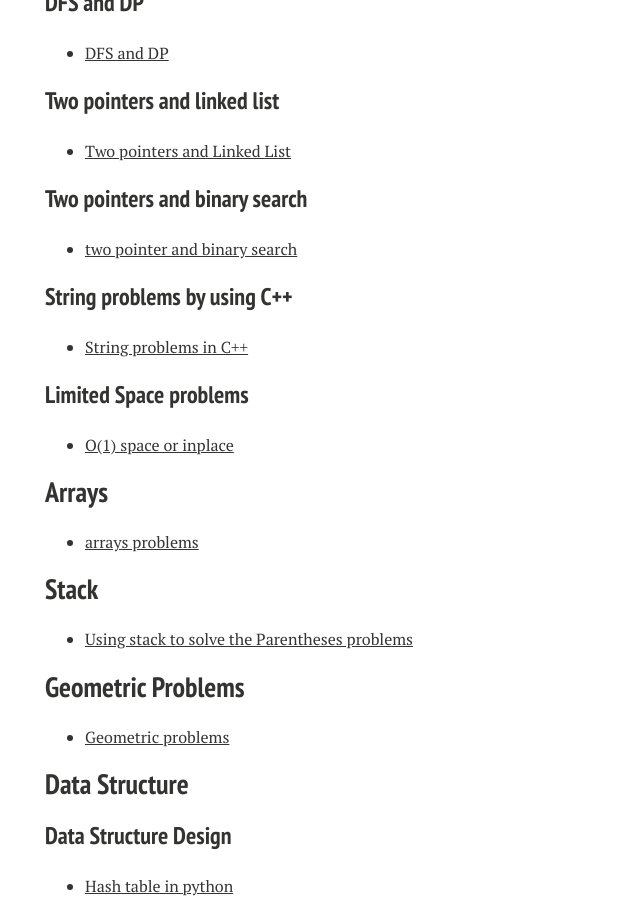
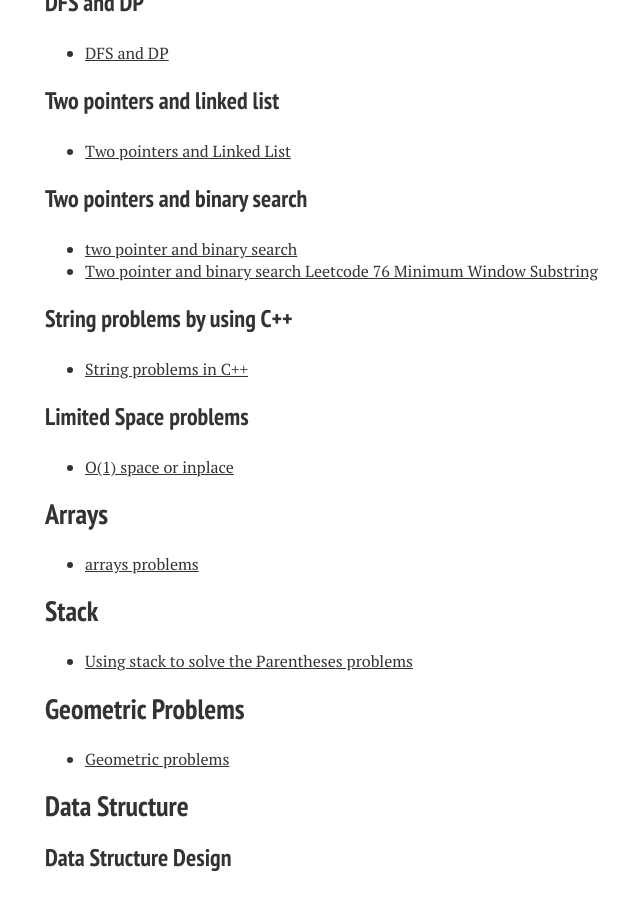
Before and after one commit to xiaokeshen/xiaokeshen.github.io, a Jekyll site: the page built from blog/index.md, in a window 1280 px wide and 900 px high, scrolled down 5999 px. Shown: the whole window, without its empty margins (275-915 px from the left). Built offline with Jekyll 4.4.1, drawn with Linux system fonts in a browser that asks for light colours; nearby versions of some CDN libraries.

Commit message:
add one blog related to two pointers and binary search

```diff
--- a/blog/index.md
+++ b/blog/index.md
@@ -209,7 +209,7 @@ My 'Serious' coding got started since I became a student as a Computer Science M
 
 ### Two pointers and binary search
 - [two pointer and binary search](https://medium.com/@jim.morris.shen/binary-search-and-two-pointer-4c9e2043f55c?sk=6481ddfcdc873617310fd223844abebb)
-
+- [Two pointer and binary search Leetcode 76 Minimum Window Substring](https://medium.com/@jim.morris.shen/binary-search-and-two-pointers-ec3ca697744?sk=b49f268e1f83da6bcbb5876b9c0f53d6)
 
 ### String problems by using C++
 - [String problems in C++](https://medium.com/@jim.morris.shen/string-problems-by-using-c-a429dfa3cdfd?source=friends_link&sk=ca65c38f889548af963734835fc0924d)
```
